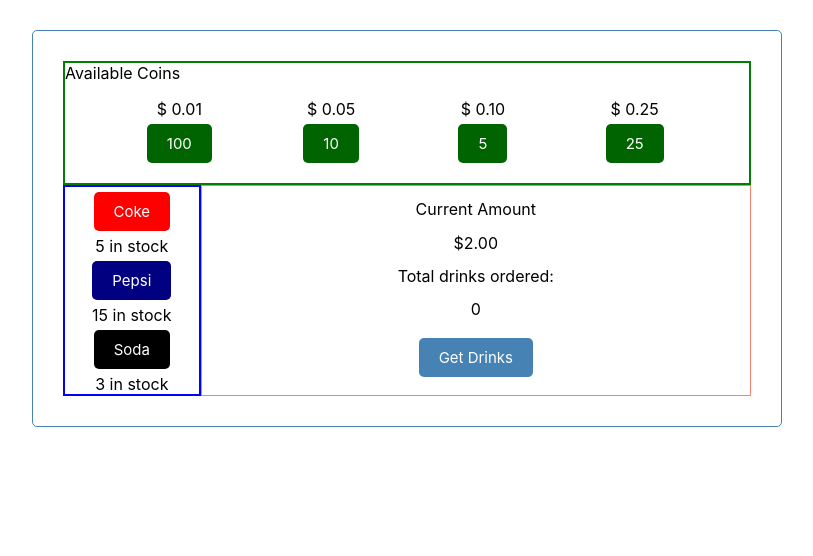
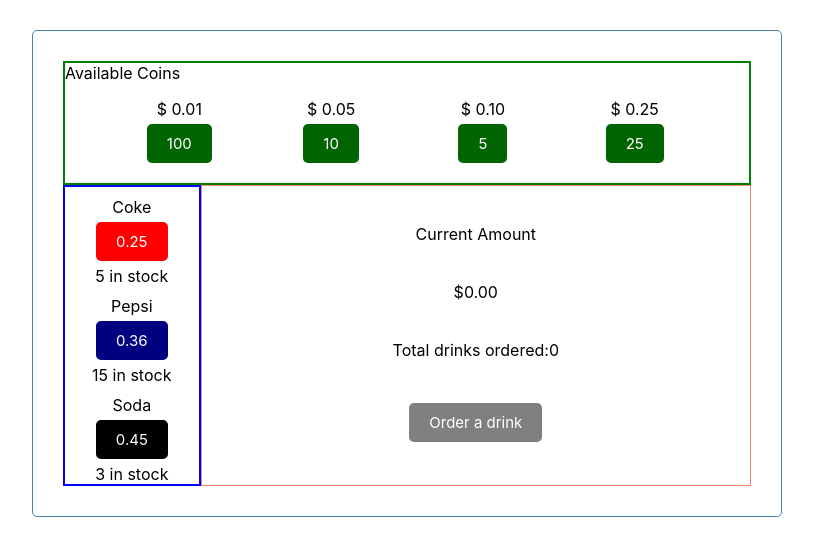
Before and after one commit to Calmanning/soda_machine, a React (Create React App) app: page / in a window 1280 px wide. Shown: the top 556 px of the page, without its empty margins (233-1046 px from the left). Built offline with nearby package versions, Linux system fonts and the light colour scheme.

Commit message:
oh no...I got carried away and forgot to include periodic commits to update the repos. Well the buttons are done and their associated functions are working.

```diff
--- a/src/App.js
+++ b/src/App.js
@@ -3,6 +3,7 @@
 import CoinWallet from "../src/components/CoinWallet"
 import Sodas from "../src/components/Sodas"
 import OrderInterface from "../src/components/OrderInterface"
+import Reciept from "../src/components/Reciept"
 
 
 const App = () => {
@@ -11,25 +12,25 @@
     {
       id: 0,
       coin: "penny",
-      value: 0.01.toFixed(2),
+      value: 0.01,
       available: 100
     },
     {
       id: 1,
       coin: "knickel",
-      value: 0.05.toFixed(2),
+      value: 0.05,
       available: 10
     },
     {
       id: 2,
       coin: "dime",
-      value: 0.10.toFixed(2),
+      value: 0.10,
       available: 5
     },
     {
       id: 3,
       coin: "quarter",
-      value: 0.25.toFixed(2),
+      value: 0.25,
       available: 25
     }
   ])
@@ -38,77 +39,191 @@
     {
       id: 4,
       name: "Coke",
-      cost: 0.25.toFixed(2),
+      cost: 0.25,
       available: 5,
       color: "red"
     },
     {
       id: 5,
       name: "Pepsi",
-      cost: 0.36.toFixed(2),
+      cost: 0.36,
       available: 15,
       color: "navy"
     },
     {
       id: 6,
       name: "Soda",
-      cost: 0.45.toFixed(2),
+      cost: 0.45,
       available: 3,
       color: "black"
     }
   ])
 
-  useEffect(() => {
-
-  }, [])
-
   const [orderInformation, setOrderInformation] = useState(
     {
-      total: 2.00.toFixed(2),
-      //Currently default is the solution, but I should find a way to get 0.00 to apear as a number -- it currently floats(rounds)
-      default: "0.00",
+      total: 0.00,
       drinksOrdered: 0
     }
   )
 
-  const addCurrency = event => {
-    console.log(event.target)
-    const { value, available } = event.target
+  const [orderReturn, setOrderReturn] = useState([
+    {
+      id: 7,
+      name: "Coke",
+      quantity: 0,
+    },
+    {
+      id: 8,
+      name: "Pepsi",
+      quantity: 0,
+    },
+    {
+      id: 9,
+      name: "Soda",
+      quantity: 0,
+    },
+  ]
+  )
 
-    setCurrency({
-      ...currency,
-      [currency.available]: --currency.available
-    })
-  };
+//==================================
+//  End of Object Placeholders
+//==================================
 
-  const addDrinks = event => {
-    const { cost, available } = event.target
-    setSodaInventory({
-      ...sodaInventory,
-      [available]: -1
+//==================================
+//  Start functions for props
+//==================================
+
+//add money to the machine
+  const addCurrency = (id, value, available) => {
+    console.log("adding money from", id)
+    console.log("one day we'll add " + value + " to the vending machine.")
+
+    setCurrency(
+        currency.map((coin) => coin.id === id ?
+                               coin.available > 0 ?
+                               {...coin, available: --coin.available}
+                               : coin
+                               : coin
+                               )
+    )
+
+    setOrderInformation({
+      ...orderInformation,
+      total : orderInformation.total + parseFloat(parseFloat(value).toFixed(2))
     })
   }
 
-  const getDrinks = () => {
-    console.log(orderInformation)
+  const addDrinks = (id, name, cost, available) => {
+    console.log("adding a soda, how about some ", name)
+
+    if( orderInformation.total >= cost ) {
+
+      setSodaInventory(
+        sodaInventory.map((soda) => soda.id === id ?
+        soda.available > 0 ?
+        {...soda, available: --soda.available}
+        : soda
+        : soda)
+        )
+
+        setOrderInformation({
+          ...orderInformation,
+          drinksOrdered : ++orderInformation.drinksOrdered,
+          total : orderInformation.total - cost
+        })
+
+        setOrderReturn(
+          orderReturn.map((drink) => drink.name === name ?
+          {...drink, quantity: ++drink.quantity}
+          : drink
+          ))
+        } else {
+          alert("Not enough money. Please insert more coins.")
+        }
+
+      }
+
+  const getReciept = () => {
+    let { total } = orderInformation;
+    total = total.toFixed(2);
+
+    let change = {
+      penny: 0,
+      knickel: 0,
+      dime: 0,
+      quarter: 0,
+    }
+    console.log(total)
+
+    while(total > 0){
+      if(total >= 0.25){
+        total = total -0.25
+        change.quarter = ++change.quarter
+      } else if (total >= 0.10){
+        total = total - 0.10
+        change.dime = ++change.dime
+      } else if (total >= 0.05){
+        total= total - 0.05
+        change.knickel = ++change.knickel
+      } else {
+        change.penny = Math.floor(total*100)
+        total = 0
+      }
+    }
+
+    const breakdown = Object.entries(change).map(([coin, amt]) => `${coin}: ${amt}`)
+                      .join("\n");
+
+    const drinks = orderReturn.filter((order) => order.quantity > 0)
+                   .map((order) => `${order.name}: ${order.quantity}`)
+                   .join("\n");
+
+
+    console.log(change)
+    alert(drinks + '\n' + breakdown)
+
     setOrderInformation({
-      ...orderInformation,
-      total: 0.00
+      total: 0.00,
+      drinksOrdered: 0
     })
-    console.log(orderInformation)
+
+    setSodaInventory(
+      sodaInventory.map(soda => soda.id === 4 ?
+        {...soda, available: 5}
+        : soda.id === 5 ?
+        {...soda, available: 15}
+        : {...soda, available: 3}
+        )
+    )
+
+    setCurrency(
+      currency.map(coin => coin.id === 0 ?
+        {...coin, available: 100}
+        : coin.id === 1 ?
+        {...coin, available: 10}
+        : coin.id === 2?
+        {...coin, available: 5}
+        : {...coin, available: 25}
+        )
+    )
+
   }
 
   return (
     <div className="container">
-      <CoinWallet currency={currency}
-        onClick={addCurrency}
+      <CoinWallet
+        currency={currency}
+        addMoney={addCurrency}
       />
-      <Sodas sodaInventory={sodaInventory}
-        onClick={addDrinks}
+      <Sodas
+        sodaInventory={sodaInventory}
+        addDrinks={addDrinks}
       />
-      <OrderInterface orderInformation={orderInformation}
-        onClick={getDrinks}
-      />
+      <OrderInterface
+        orderInformation={orderInformation}
+        orderReturn={orderReturn}
+        getReciept={getReciept}
+        />
     </div>
   );
 }
--- a/src/components/Button/index.js
+++ b/src/components/Button/index.js
@@ -2,13 +2,14 @@
 
 import "./styles.scss"
 
-const index = ({ color, onClick, text }) => {
+const index = ({ color, onClick, text, disabled }) => {
 
   return (
       <button
         className="button"
         style={{ backgroundColor: color }}
         onClick={onClick}
+        disabled={disabled}
         >
         {text}
       </button>
@@ -21,7 +22,8 @@
 
 index.propTypes = {
   color: PropTypes.string,
-  onClick: PropTypes.func
+  onClick: PropTypes.func,
+  disabled: PropTypes.bool
 }
 
 export default index;
--- a/src/components/Button/styles.scss
+++ b/src/components/Button/styles.scss
@@ -10,6 +10,10 @@
   text-decoration: none;
   font-size: 15px;
   font-family: inherit;
+
+  &:disabled{
+    cursor: default;
+  }
 }
 
 .button:focus {
--- a/src/components/CoinWallet/index.js
+++ b/src/components/CoinWallet/index.js
@@ -2,22 +2,22 @@
 
 import "./styles.scss"
 
-const CoinWallet = ({ currency, onClick }) => {
-
+const CoinWallet = ({ currency, addMoney }) => {
 
   return (
     <div className="wallet">
       <header>Available Coins</header>
       <div className="coins">
-        {currency.map(coin => (
+        {currency.map((coin) => (
           <div className="coin">
-            <p>$ {coin.value}</p>
+            <p>$ {coin.value.toFixed(2)}</p>
             <Button
               key={coin.id}
               value={coin.value}
               text={coin.available}
-              color={"darkgreen"}
-              onClick={onClick}
+              color={coin.available === 0 ? "grey" : "darkgreen"}
+              onClick={() => addMoney(coin.id, coin.value, coin.available)}
+              disabled = {coin.available === 0}
               />
           </div>
           ))
--- a/src/components/OrderInterface/index.js
+++ b/src/components/OrderInterface/index.js
@@ -1,27 +1,32 @@
 import Button from "../Button"
+
+import sodaInventory from "../Sodas/"
 
 import "./styles.scss"
 
-const OrderInterface = ({ orderInformation, onClick }) => {
+const OrderInterface = ({ orderInformation, sodaInventory, orderReturn, getReciept }) => {
 
-
-   return (
+  return (
     <div className="orders">
       <p>Current Amount</p>
-          <p className="currentFunds">
-          ${orderInformation.total}
-          </p>
-
+      <p className="currentFunds">
+        ${orderInformation.total.toFixed(2)}
+      </p>
       <p>
         Total drinks ordered:
+        {orderInformation.drinksOrdered}
       </p>
-        <p>
-          {orderInformation.drinksOrdered}
-        </p>
-      <Button text={"Get Drinks"}
-              onClick={onClick}
+      <Button
+        text={orderInformation.drinksOrdered === 0 ?
+          "Order a drink" :
+          "Get Drinks"}
+        disabled={orderInformation.drinksOrdered === 0}
+        onClick={getReciept}
+        color={orderInformation.drinksOrdered === 0 ?
+          "grey" :
+          "steelblue"}
       />
-  </div>
+    </div>
   )
 }
 
--- /dev/null
+++ b/src/components/Reciept/index.js
@@ -0,0 +1,16 @@
+import "./styles.scss"
+
+const Reciept = ({ orderReturn, orderInterface }) => {
+
+  console.log(orderInterface)
+  console.log("reciept " + orderReturn)
+  return (
+    <div>
+      <p>something</p>
+     sdfss
+    </div>
+  )
+
+}
+
+export default Reciept;
--- a/src/components/Sodas/index.js
+++ b/src/components/Sodas/index.js
@@ -2,22 +2,22 @@
 
 import "./styles.scss";
 
-const Sodas = ({ sodaInventory, onClick }) => {
-
-  console.log(sodaInventory)
+const Sodas = ({ sodaInventory, addDrinks}) => {
 
   return (
     <div className="sodaList">
-      {sodaInventory.map(soda => (
-        <div>
+      {sodaInventory.map((soda) => (
+        <div className="soda">
+          <p>{soda.name}</p>
           <Button
             key={soda.id}
             cost={soda.cost}
-            text={soda.name}
-            color={soda.color}
-            onClick={onClick}
+            text={soda.available === 0 ? <p>Empty</p>:soda.cost}
+            color={soda.available === 0 ? "grey" : soda.color}
+            onClick={() => addDrinks(soda.id, soda.name, soda.cost, soda.available) }
+            disabled={soda.available === 0}
           />
-          <p>{soda.available} in stock </p>
+          {soda.available === 0 ? <p></p> : <p>{soda.available} in stock </p>}
         </div>
       ))
       }
--- a/src/components/Sodas/styles.scss
+++ b/src/components/Sodas/styles.scss
@@ -4,11 +4,16 @@
   flex-direction: column;
   justify-content: flex-start;
   align-items: center;
+  border: 2px solid blue;
+  margin: auto;
 
-  border: 2px solid blue;
+  .soda{
+    // border: 2px solid salmon;
+    margin: 10px 10px auto;
+  }
+
+  p {
+    display: flex;
+    justify-content: center;
+  }
 }
-
-p {
-  display: flex;
-  justify-content: center;
-}
```
Also changed, not shown: src/components/Reciept/styles.scss (added).
